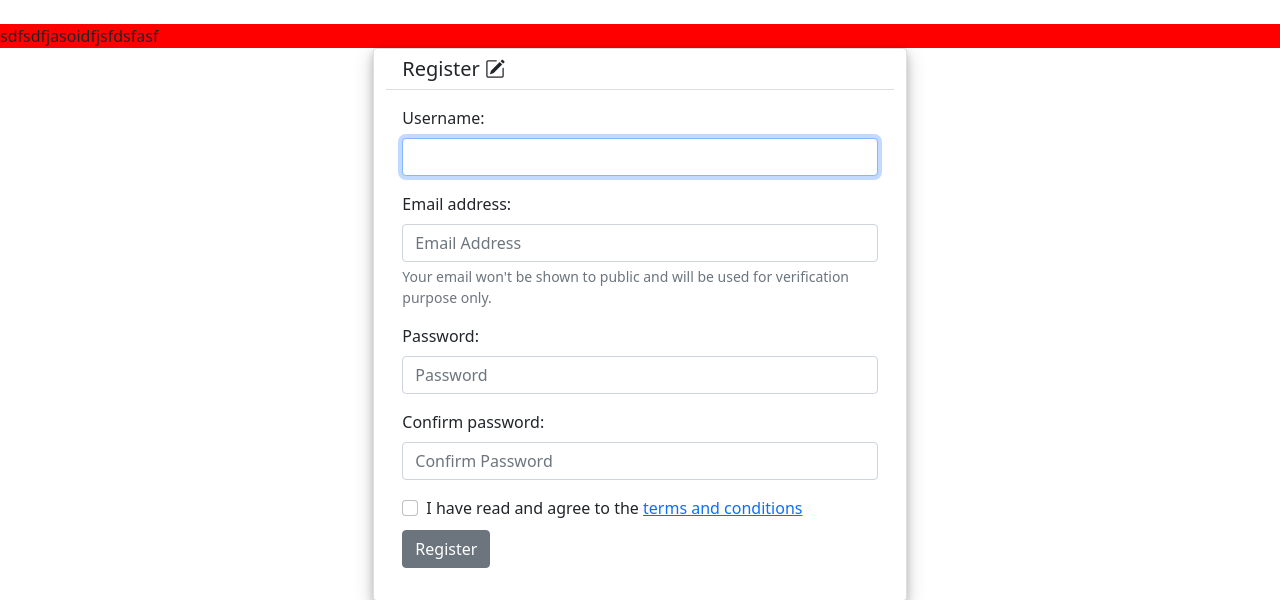
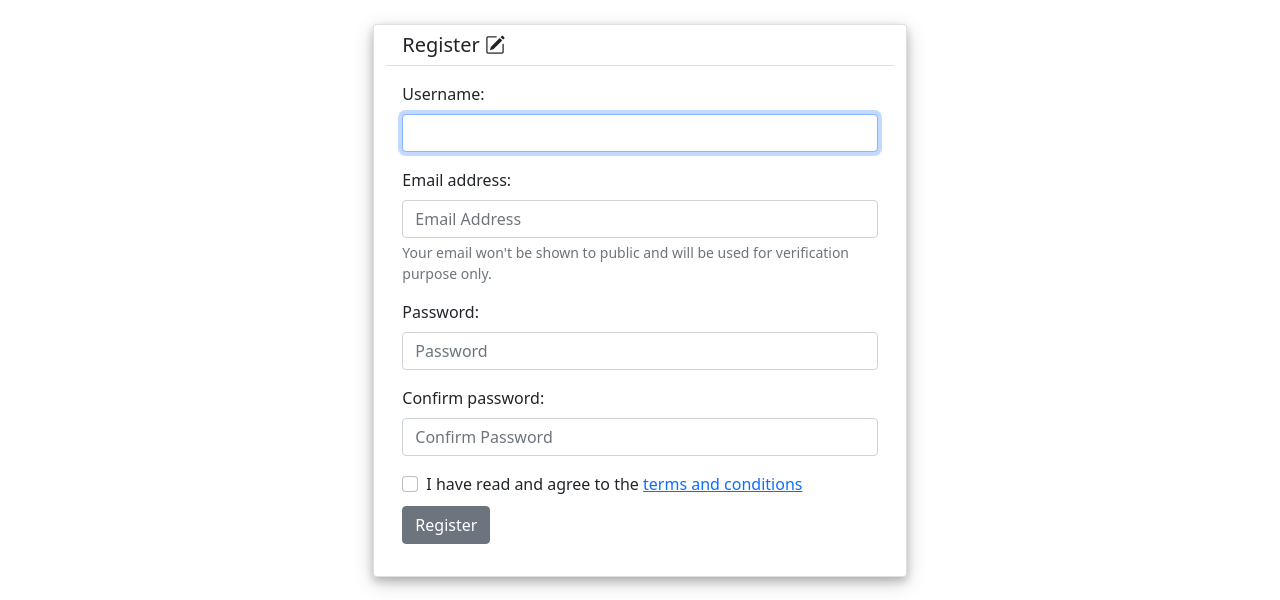
Before and after one commit to michac789/CommerceApp, a Django app: template sso/templates/sso/register.html in a window 1280 px wide. Shown: the part 56-656 px from the top of the page. Run offline with Django 3.2, Linux system fonts and the light colour scheme; the template is opened without the code that fills it, so the values that code supplies are empty.

Commit message:
slite template modification (remove unwanted things)

```diff
--- a/sso/static/sso/register.css
+++ /dev/null
@@ -1,3 +0,0 @@
-.test {
-    background-color: red;
-}
--- a/sso/templates/sso/register.html
+++ b/sso/templates/sso/register.html
@@ -10,10 +10,7 @@
 {% endblock script %}
 
 {% block body %}
-<link href="{% static 'sso/register.css' %}" rel="stylesheet">
- <div class="test">
-    sdfsdfjasoidfjsfdsfasf
- </div>
+    <link href="{% static 'sso/register.css' %}" rel="stylesheet">
     <!--
         TODO
         - frontend check for password confirmation does not exist yet currently or it is not the same
```
